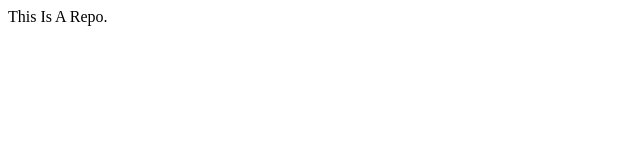
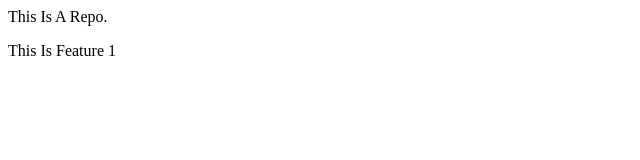
Before and after one commit to arshraj-0809/localrepo, a plain HTML site: page index.html in a window 1280 px wide. Shown: the full height of the page, 0-640 px from the left. Drawn offline with Linux system fonts and the light colour scheme.

Commit message:
Add New Feature

```diff
--- a/index.html
+++ b/index.html
@@ -1 +1,2 @@
 <p>This Is A Repo.</p>
+<p>This Is Feature 1</p>
```
